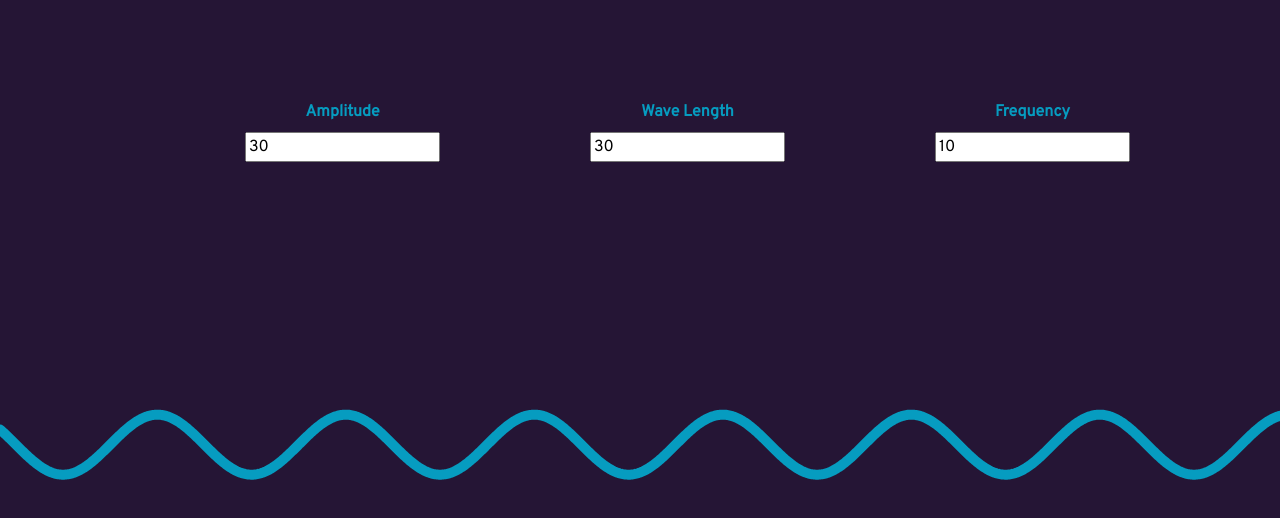
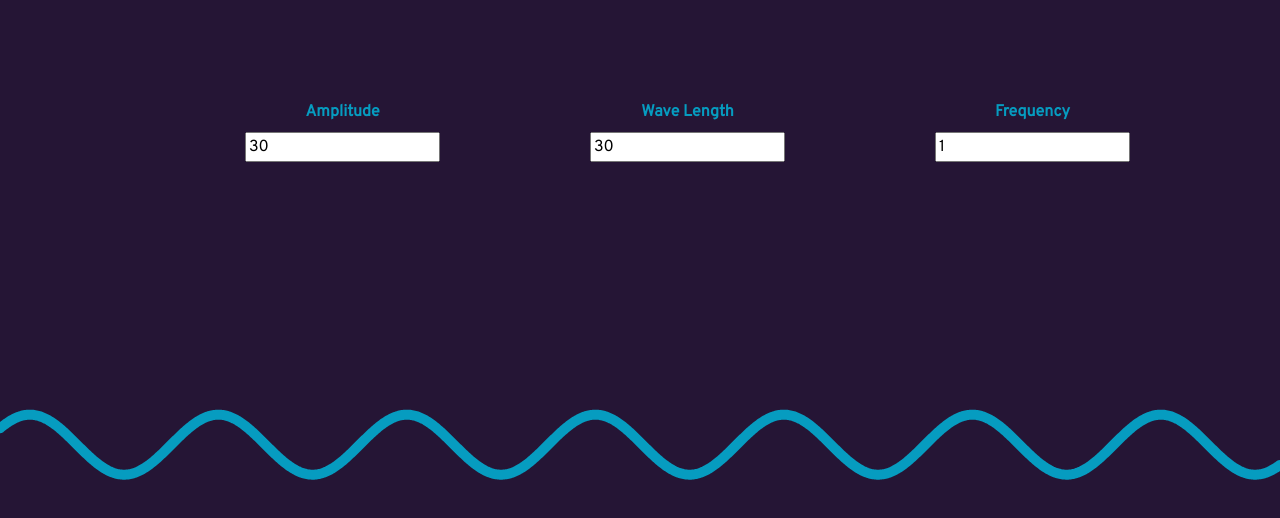
Before and after one commit to hcallaway/mic-coding-exercise, a plain HTML site: page index.html in a window 1280 px wide. Drawn offline with nearby package versions, Linux system fonts and the light colour scheme.

Commit message:
change default frequency to much lower number so no one has a seizure when loading the page

```diff
--- a/index.html
+++ b/index.html
@@ -19,7 +19,7 @@
             </div>
             <div class="setting input-group input-group-sm mb-3">
                 <label for="frequency">Frequency</label>
-                <input id="frequency" type="number" min="" max="" value="10" step=".25">
+                <input id="frequency" type="number" min="" max="" value="1" step=".25">
             </div>
         </section>
         <svg>
```
